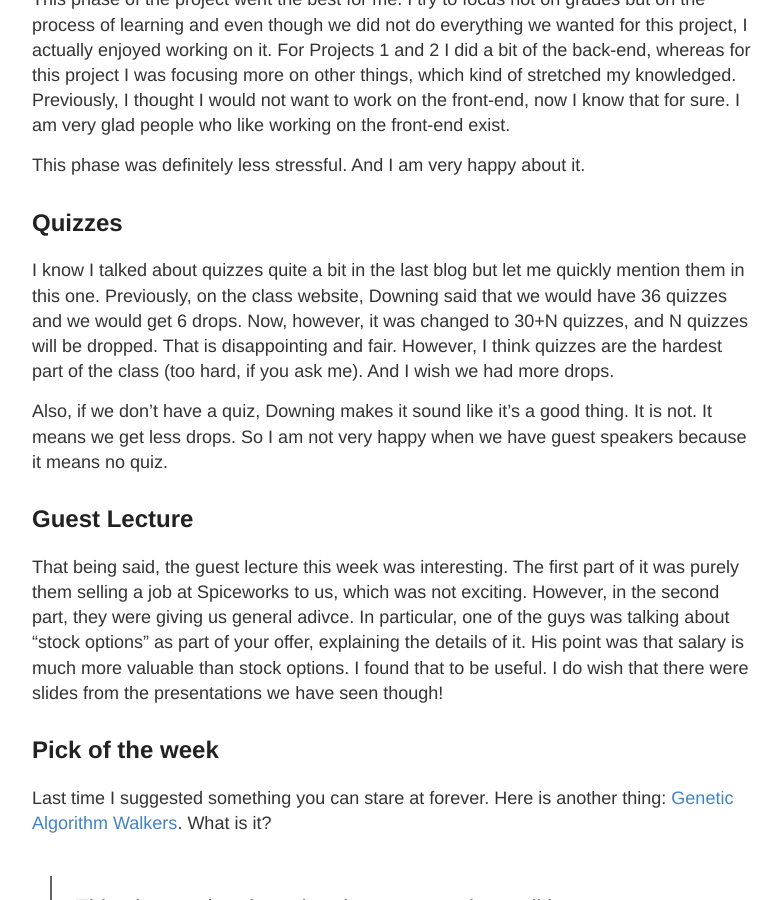
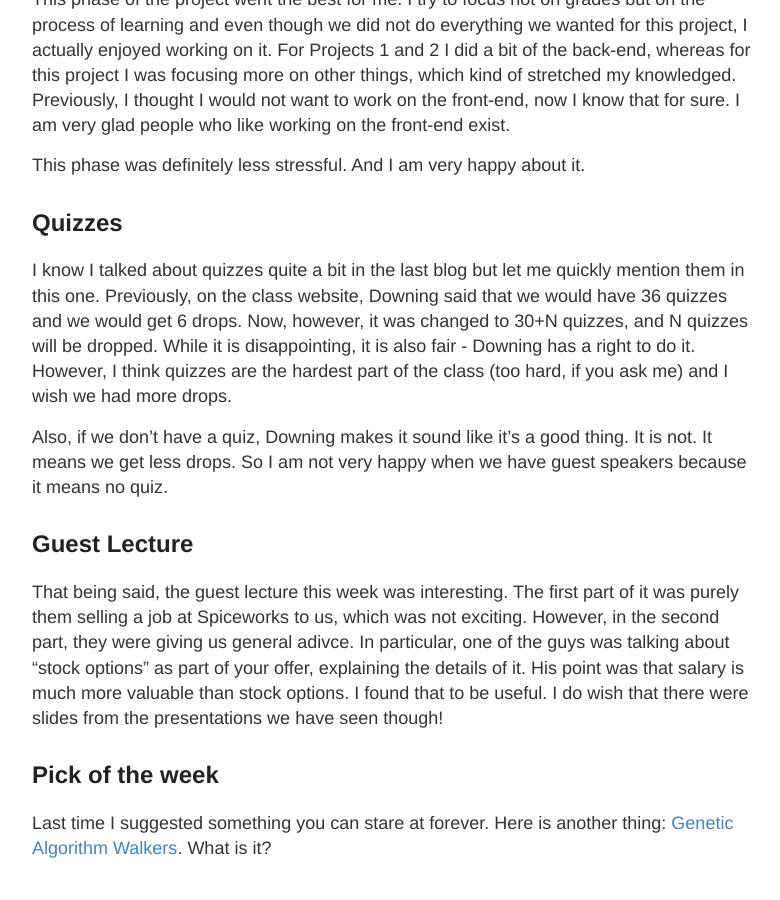
Before and after one commit to ilinum/swe-blog, a Jekyll site: the page built from _posts/2016-11-19-Week-13.md, in a window 1280 px wide and 900 px high, scrolled down 899 px. Shown: the whole window, without its empty margins (248-1028 px from the left). Built offline with Jekyll 4.4.1, drawn with Linux system fonts in a browser that asks for light colours.

Commit message:
Update 2016-11-19-Week-13.md

```diff
--- a/_posts/2016-11-19-Week-13.md
+++ b/_posts/2016-11-19-Week-13.md
@@ -27,8 +27,7 @@ This phase was definitely less stressful. And I am very happy about it.
 I know I talked about quizzes quite a bit in the last blog but let me quickly mention them in this one.
 Previously, on the class website, Downing said that we would have 36 quizzes and we would get 6 drops.
 Now, however, it was changed to 30+N quizzes, and N quizzes will be dropped.
-That is disappointing and fair. However, I think quizzes are the hardest part of the class (too hard, if you ask me).
-And I wish we had more drops.
+While it is disappointing, it is also fair - Downing has a right to do it. However, I think quizzes are the hardest part of the class (too hard, if you ask me) and I wish we had more drops.
 
 Also, if we don't have a quiz, Downing makes it sound like it's a good thing. It is not. It means we get less drops.
 So I am not very happy when we have guest speakers because it means no quiz.
```
